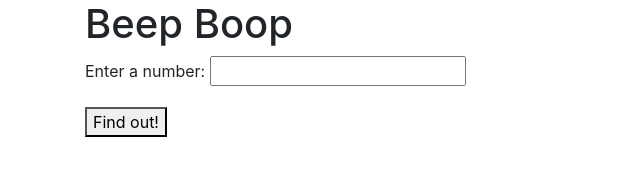
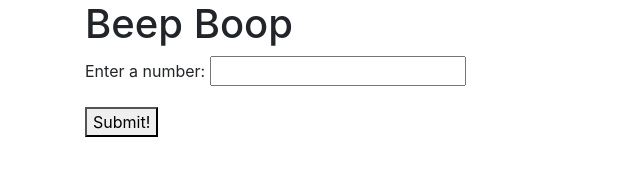
Before and after one commit to SlaterJamesSmith/beep-boop, a plain HTML site: page index.html in a window 1280 px wide. Shown: the full height of the page, 0-640 px from the left. Drawn offline with Linux system fonts and the light colour scheme.

Commit message:
change text on button in html

```diff
--- a/index.html
+++ b/index.html
@@ -15,7 +15,7 @@
           <label for="number">Enter a number:</label>
           <input id="number" type="text">
         </div>
-        <button type="submit" class="button">Find out!</button>
+        <button type="submit" class="button">Submit!</button>
       </form>
       <div id="result">
       </div>
```
